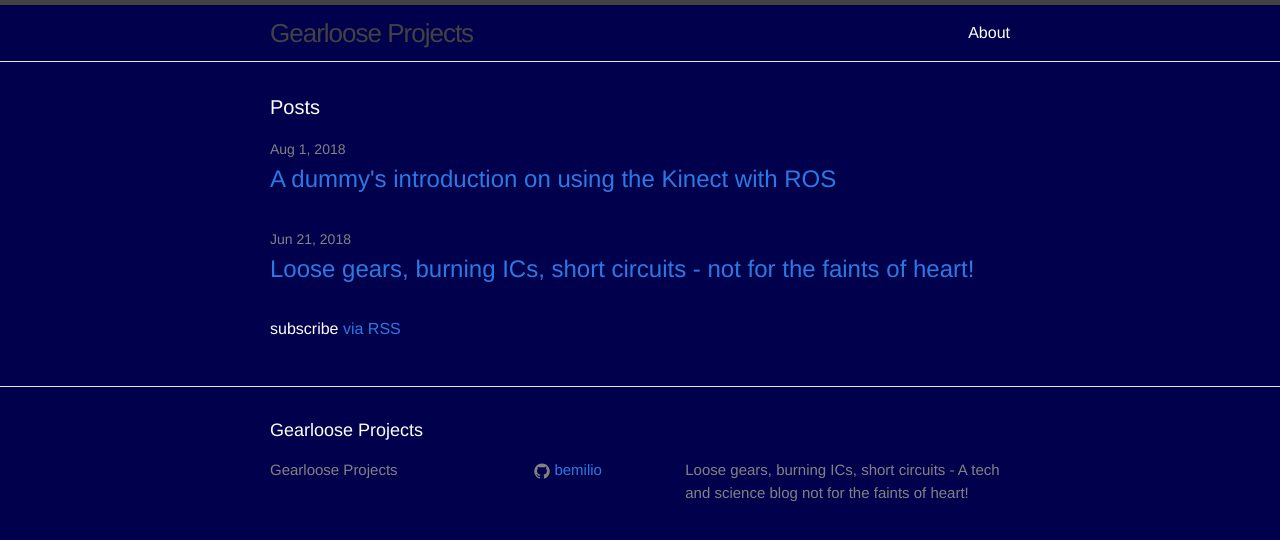
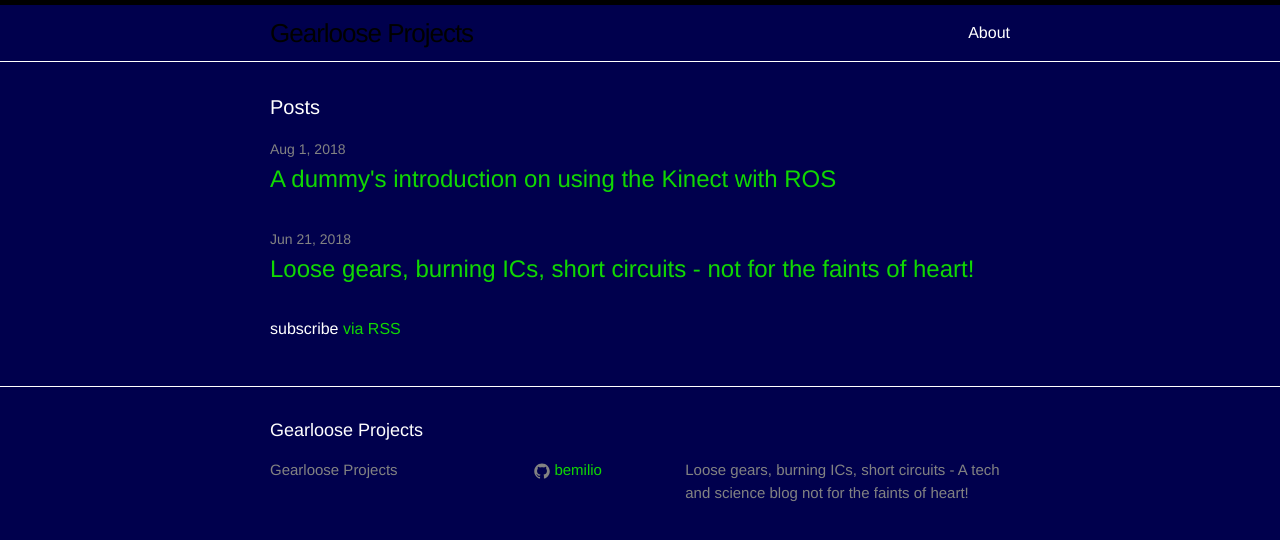
Before and after one commit to bemilio/bemilio.github.io, a Jekyll site: the page built from index.html, in a window 1280 px wide. Shown: the top 540 px of the page. Built offline with Jekyll 4.4.1, drawn with Linux system fonts in a browser that asks for light colours.

Commit message:
Changed colors

```diff
--- a/css/main.scss
+++ b/css/main.scss
@@ -16,11 +16,11 @@
 
 $text-color:       #ffffff;
 $background-color: #00004d;
-$brand-color:      #2a7ae2;
+$brand-color:      #10d802;
 
 $grey-color:       #828282;
-$grey-color-light: lighten($grey-color, 40%);
-$grey-color-dark:  darken($grey-color, 25%);
+$grey-color-light: lighten($grey-color, 80%);
+$grey-color-dark:  darken($grey-color, 70%);
 
 // Width of the content area
 $content-width:    800px;
```
